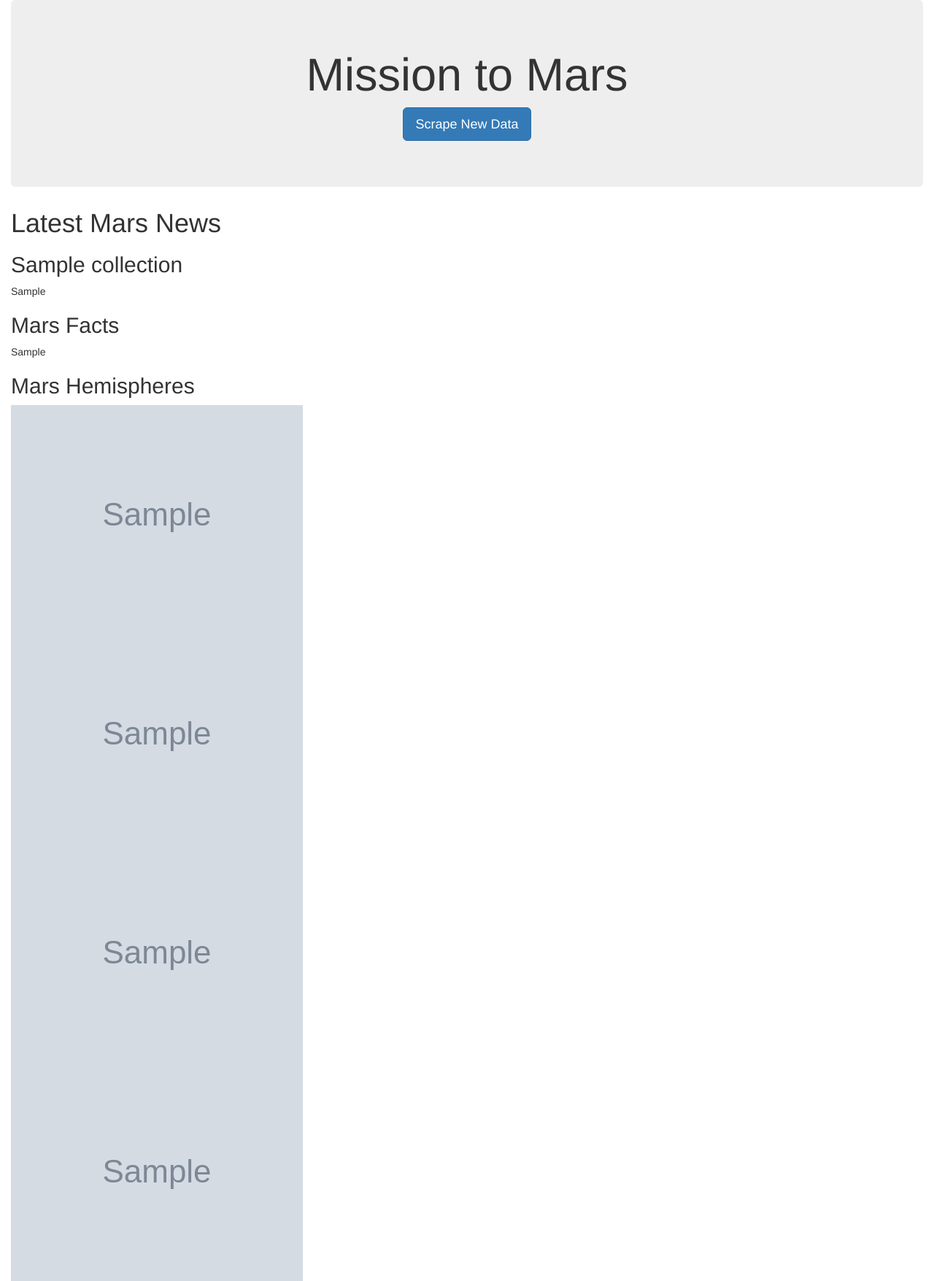
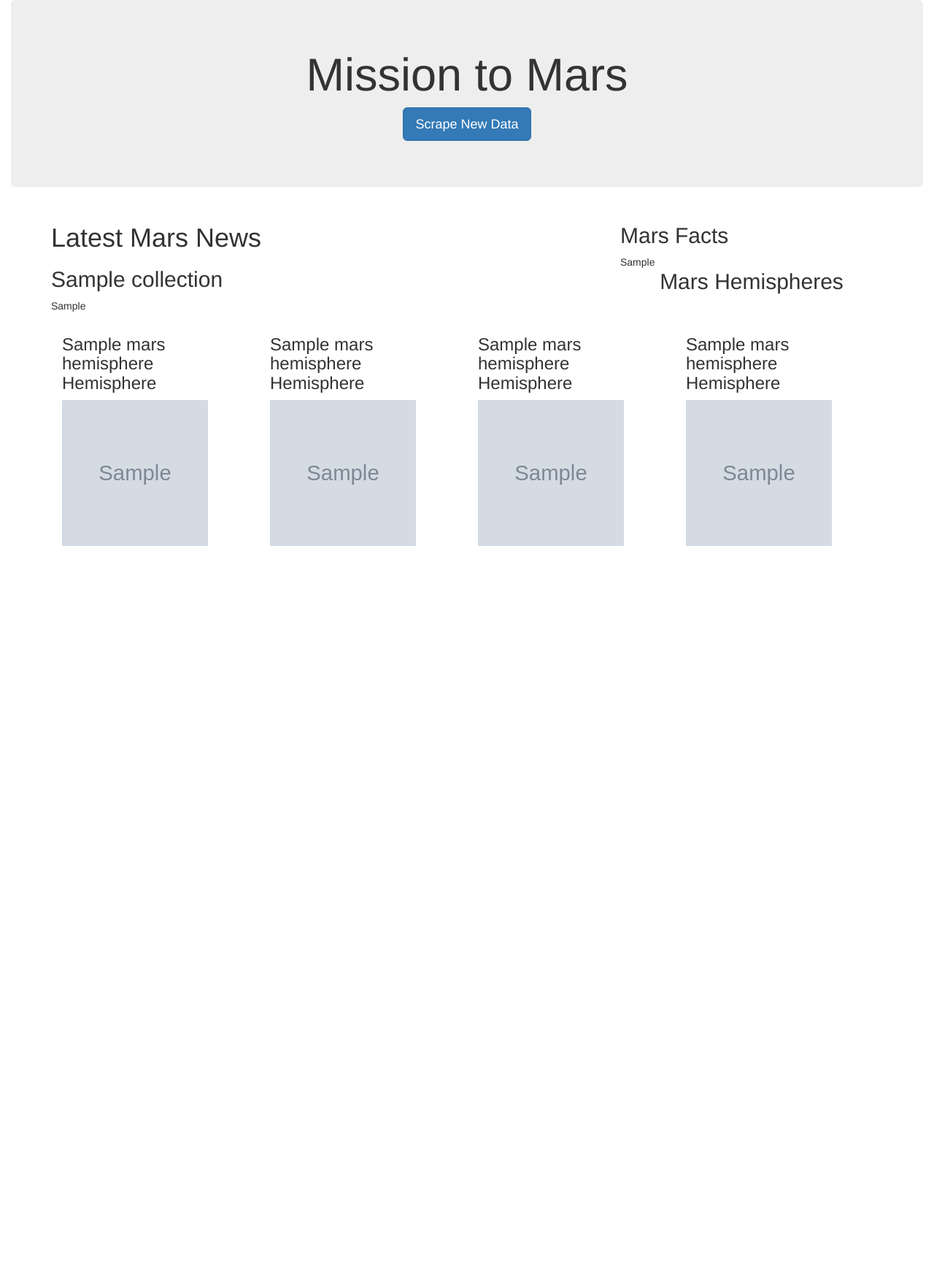
Before and after one commit to jerome-sipin/web-scraping-challenge, a Flask app: page / in a window 1280 px wide. Shown: the whole page at 73% size. After the commit the page ends 748 px from the top, so only its background shows below. Run offline with Flask 2, Linux system fonts and the light colour scheme; grey boxes marked "Sample" are stand-in pictures; a database or web service that is not in the repository returns one stand-in record (values such as "Sample title"); some libraries are stand-ins or nearby versions.

Commit message:
fixed tables, added bootstrap rows

```diff
--- a/Missions_to_Mars/app.py
+++ b/Missions_to_Mars/app.py
@@ -14,8 +14,10 @@ mongo = PyMongo(app, uri="mongodb://localhost:27017/mars_app")
 @app.route("/")
 def home():
 
+    # Find records from mongo
     planet_data = mongo.db.collection.find_one()
 
+    # Return template + data
     return render_template("index.html", mars=planet_data)
 
 
@@ -24,10 +26,13 @@ def home():
 @app.route("/scrape")
 def scrape():
 
+    # Run data scrape function
     mars_data = scrape_mars.scrape_mars_info()
 
+    # Update mongo db
     mongo.db.collection.update({}, mars_data, upsert=True)
 
+    # Return to home page with new data loaded
     return redirect("/")
 
 
--- a/Missions_to_Mars/templates/index.html
+++ b/Missions_to_Mars/templates/index.html
@@ -7,6 +7,7 @@
   <meta http-equiv="X-UA-Compatible" content="ie=edge">
   <title>Mission to Mars</title>
   <link rel="stylesheet" href="https://maxcdn.bootstrapcdn.com/bootstrap/3.3.7/css/bootstrap.min.css">
+  <link rel="stylesheet" href="style/style.css">
 </head>
 
 <body>
@@ -15,20 +16,47 @@
       <h1>Mission to Mars</h1>
       <p><a class="btn btn-primary btn-lg" href="/scrape" role="button">Scrape New Data</a></p>
     </div>
-    <h1>Latest Mars News</h1>
-    <h2>{{mars.f_article_title}}</h2>
-    <p>{{mars.f_article_teaser}}</p>
-    <h2>Mars Facts</h2>
-    <table>{{mars.mars_table}}</table>
-    <h2>Mars Hemispheres</h2>
-    <img src="{{ mars.mars_hemisphere[0]['img_url'] }}" alt="Mars Hemisphere 1">
-    <br>
-    <img src="{{ mars.mars_hemisphere[1]['img_url'] }}" alt="Mars Hemisphere 2">
-    <br>
-    <img src="{{ mars.mars_hemisphere[2]['img_url'] }}" alt="Mars Hemisphere 3">
-    <br>
-    <img src="{{ mars.mars_hemisphere[3]['img_url'] }}" alt="Mars Hemisphere 4">
-    <br>
+    <div class="container">
+      <div class="row">
+        <div class="col-md-8">
+          <h1>Latest Mars News</h1>
+          <h2>{{mars.f_article_title}}</h2>
+          <p>{{mars.f_article_teaser}}</p>
+        </div>
+        <div class="col-md-4">
+          <h2>Mars Facts</h2>
+          {% block content %}
+          {{mars.mars_table |safe}}
+          {% endblock %}
+        </div>
+        <h2 style="text-align: center;">Mars Hemispheres</h2>
+      </div>
+      <div class="col-md-3">
+        <h3>{{ mars.mars_hemisphere[0]['title'] }} <br> Hemisphere</h3>
+        <img style="width: 200px;height: 200px;" src="{{ mars.mars_hemisphere[0]['img_url'] }}" alt="{{ mars.mars_hemisphere[0]['title'] }}">
+      </div>
+      <div class="col-md-3">
+        <h3>{{ mars.mars_hemisphere[1]['title'] }} Hemisphere</h3>
+        <img style="width: 200px;height: 200px;" src="{{ mars.mars_hemisphere[1]['img_url'] }}" alt="{{ mars.mars_hemisphere[1]['title'] }}">
+      </div>
+      <div class="col-md-3">
+        <h3>{{ mars.mars_hemisphere[2]['title'] }} Hemisphere</h3>
+        <img style="width: 200px;height: 200px;" src="{{ mars.mars_hemisphere[2]['img_url'] }}" alt="{{ mars.mars_hemisphere[2]['title'] }}">
+      </div>
+      <div class="col-md-3">
+        <h3>{{ mars.mars_hemisphere[3]['title'] }} Hemisphere</h3>
+        <img style="width: 200px;height: 200px;" src="{{ mars.mars_hemisphere[3]['img_url'] }}" alt="{{ mars.mars_hemisphere[3]['title'] }}">
+      </div>
+    </div>
+
+
+
+
+
+
+
+
+
   </div>
   </div>
 </body>
--- a/Missions_to_Mars/templates/style/style.css
+++ b/Missions_to_Mars/templates/style/style.css
@@ -1,4 +1,4 @@
 img {
-    width: 100px;
-    height: 100px;
+    width: 50px;
+    height: 50px;
 }
```
